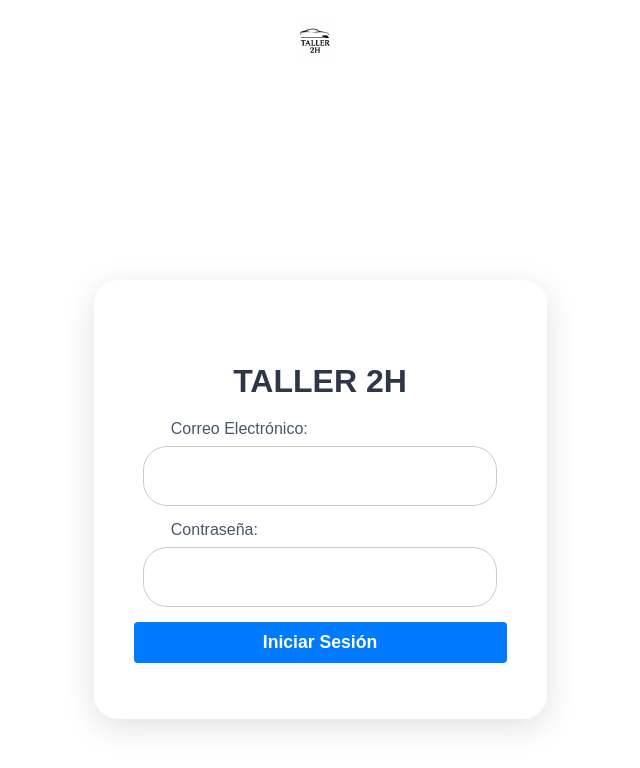
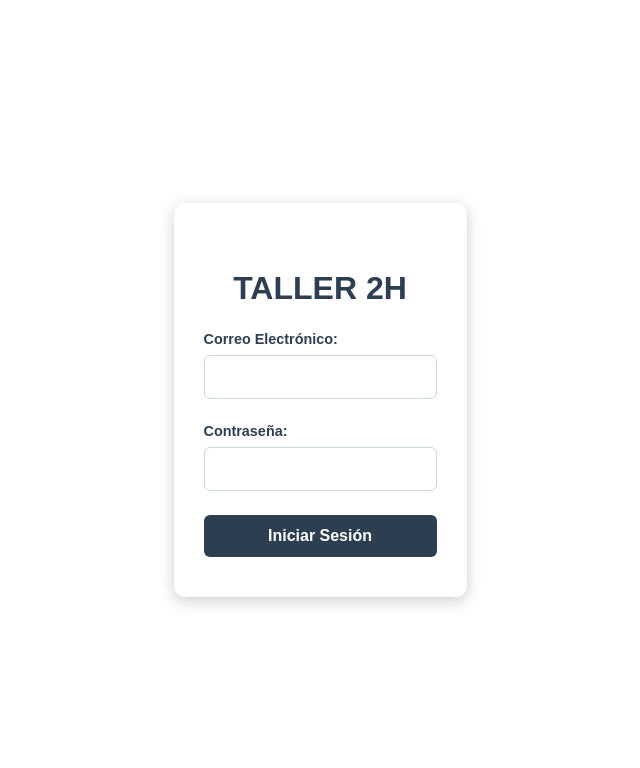
Before and after one commit to mcordero710/taller-2h, a React app: page /login in a window 1280 px wide. Shown: the whole page, without its empty margins (320-960 px from the left). Built offline with nearby package versions, Linux system fonts and the light colour scheme; some packages are replaced by stand-ins of ours.

Commit message:
changes added

```diff
--- a/src/components/Login/Login.css
+++ b/src/components/Login/Login.css
@@ -1,164 +1,108 @@
-/* src/App.css */
-body {
+/* Estilo general */
+html, body {
+  height: 100%;
   margin: 0;
   font-family: Arial, sans-serif;
   display: flex;
-  justify-content: center;
-  align-items: center;
-  height: 100vh; /* Altura completa de la pantalla */
-  background-color: #f4f4f4; /* Fondo claro */
+  justify-content: center;  /* Centra horizontalmente */
+  align-items: center;      /* Centra verticalmente */
+  background-color: #f9f9f9; /* Fondo claro */
+  overflow: visible;         /* Asegura que no se recorte el contenido */
 }
 
+/* Página de login */
+.login-page {
+  display: flex;
+  justify-content: center;  /* Centra horizontalmente */
+  align-items: center;      /* Centra verticalmente */
+  height: 100%;             /* Usa el 100% de la altura de la pantalla */
+  width: 100%;              /* Asegura que ocupe todo el ancho */
+}
+
+/* Contenedor principal del login */
 .login-container {
   width: 100%;
-  max-width: 540px;      /* Más ancho */
-  padding: 56px 40px;    /* Más espacio interno */
-  background-color: #fff;
-  border-radius: 24px;   /* Más redondeado */
-  box-shadow: 0 8px 32px rgba(0, 0, 0, 0.12);
-  margin-top: 280px; /* Más espacio debajo del header */
+  max-width: 450px;         /* Ancho máximo ajustado */
+  padding: 40px 30px;       /* Espaciado interno */
+  background-color: rgba(255, 255, 255, 0.9); /* Fondo blanco semitransparente */
+  border-radius: 12px;      /* Bordes redondeados */
+  box-shadow: 0 4px 16px rgba(0, 0, 0, 0.2); /* Sombra más pronunciada */
+  text-align: center;       /* Centra el contenido */
+  box-sizing: border-box;   /* Asegura que padding no afecte el ancho total */
 }
 
+/* Título del login */
+.login-container h2 {
+  font-size: 2rem;
+  color: #2c3e50;           /* Color oscuro consistente con Proforma */
+  margin-bottom: 1.5rem;
+}
+
+/* Campos del formulario */
 form div {
-  margin-bottom: 22px;
+  margin-bottom: 1.5rem;
   display: flex;
   flex-direction: column;
-  align-items: center;   /* Centra los campos y labels */
+  align-items: flex-start;   /* Alinea los campos a la izquierda */
 }
 
 label {
-  margin-bottom: 8px;
-  font-weight: 500;
-  color: #4a5568;
-  width: 80%;            /* Igual ancho que los inputs */
-  text-align: left;
+  font-size: 0.9rem;
+  font-weight: bold;
+  color: #2c3e50;
+  margin-bottom: 0.5rem;
 }
 
 input {
-  width: 95%;            /* Más ancho */
-  padding: 18px 22px;    /* Más alto y espacioso */
-  border-radius: 24px;   /* Muy redondo */
-  border: 1px solid #ccc;
-  font-size: 1.2rem;     /* Texto más grande */
+  width: 100%;
+  padding: 0.75rem;
+  font-size: 1rem;
+  border: 1px solid #cbd5e0; /* Borde sutil */
+  border-radius: 6px;
   box-sizing: border-box;
-  transition: border 0.2s;
+  transition: border-color 0.3s ease, box-shadow 0.3s ease;
 }
 
 input:focus {
-  border-color: #3182ce;
+  border-color: #2c3e50;
+  box-shadow: 0 0 4px rgba(44, 62, 80, 0.5); /* Sombra ligera */
   outline: none;
 }
 
+/* Botón de inicio de sesión */
 button {
-  width: 80%;
-  padding: 14px;
-  background-color: #007bff;
+  width: 100%;
+  padding: 0.75rem;
+  font-size: 1rem;
+  font-weight: bold;
   color: white;
+  background-color: #2c3e50;
   border: none;
-  border-radius: 24px;   /* Muy redondo */
+  border-radius: 6px;
   cursor: pointer;
-  font-size: 1.1rem;
-  font-weight: 600;
-  margin: 0 auto;
-  display: block;
-  transition: background 0.2s;
+  transition: background-color 0.3s ease, transform 0.2s ease;
 }
 
 button:hover {
-  background-color: #0056b3;
+  background-color: #1abc9c; /* Verde en hover */
+  transform: scale(1.05); /* Efecto de agrandamiento */
 }
 
-h2 {
-  text-align: center;
-  margin-bottom: 28px;
-  font-size: 2rem;
-  font-weight: 700;
-  color: #2d3748;
+button:focus {
+  outline: none;
+  box-shadow: 0 0 5px rgba(26, 188, 156, 0.5); /* Sombra verde */
 }
 
-/* src/App.css */
-.error-message {
-  color: red;
-  font-size: 14px;
-  margin-top: 10px;
+/* Enlace de recuperación de contraseña */
+.login-container a {
+  display: block;
+  margin-top: 1rem;
+  font-size: 0.9rem;
+  color: #2c3e50;           /* Color oscuro */
+  text-decoration: none;
+  transition: color 0.3s ease;
 }
 
-/* src/App.css */
-/* src/App.css */
-body {
-  margin: 0;
-  font-family: Arial, sans-serif;
-  background-color: #f4f4f4;
-  height: 100vh;
+.login-container a:hover {
+  color: #1abc9c; /* Verde en hover */
 }
-
-.login-page {
-  display: flex;
-  flex-direction: column;
-  align-items: center;
-  justify-content: flex-start;
-  height: 100vh;
-}
-
-.header {
-  width: 100%;
-  display: flex;
-  justify-content: center;  /* Centra el logo horizontalmente */
-  padding: 20px 0;
-  background-color: #fff;  /* Fondo blanco para el header */
-  position: fixed; /* Fija el logo en la parte superior */
-  top: 0;
-  left: 0;
-  z-index: 10;  /* Asegura que el logo esté por encima del contenido */
-}
-
-.logo {
-  width: 100px;  /* Ajusta el tamaño del logo */
-  height: auto;
-}
-
-.login-container {
-  width: 100%;
-  max-width: 540px;      /* Más ancho */
-  padding: 56px 40px;    /* Más espacio interno */
-  background-color: #fff;
-  border-radius: 24px;
-  box-shadow: 0 8px 32px rgba(0, 0, 0, 0.12);
-  margin-top: 280px;     /* Más espacio debajo del header */
-}
-
-form div {
-  margin-bottom: 15px;
-}
-
-input {
-  width: 95%;            /* Más ancho */
-  padding: 18px 22px;    /* Más alto y espacioso */
-  border-radius: 24px;
-  border: 1px solid #ccc;
-}
-
-button {
-  width: 100%;
-  padding: 10px;
-  background-color: #007bff;
-  color: white;
-  border: none;
-  border-radius: 4px;
-  cursor: pointer;
-}
-
-button:hover {
-  background-color: #0056b3;
-}
-
-h2 {
-  text-align: center;
-  margin-bottom: 20px;
-}
-
-.error-message {
-  color: red;
-  font-size: 14px;
-  margin-top: 10px;
-}
--- a/src/components/Login/Login.js
+++ b/src/components/Login/Login.js
@@ -1,8 +1,6 @@
-// src/Login.js
 import React, { useState } from 'react';
 import { auth, signInWithEmailAndPassword } from '../../firebase/firebase';
 import { useNavigate } from 'react-router-dom';
-import logo from '../../assets/logo.png';
 import './Login.css';
 
 const Login = () => {
@@ -33,8 +31,6 @@ const Login = () => {
     }
   }
 
-
-
   const handleLogin = async (e) => {
     e.preventDefault();
 
@@ -50,10 +46,6 @@ const Login = () => {
 
   return (
     <div className="login-page">
-      <div className="header">
-        <img src={logo} alt="Taller 2H Logo" className="logo" />
-      </div>
-
       <div className="login-container">
         <h2>TALLER 2H</h2>
         <form onSubmit={handleLogin}>
```
